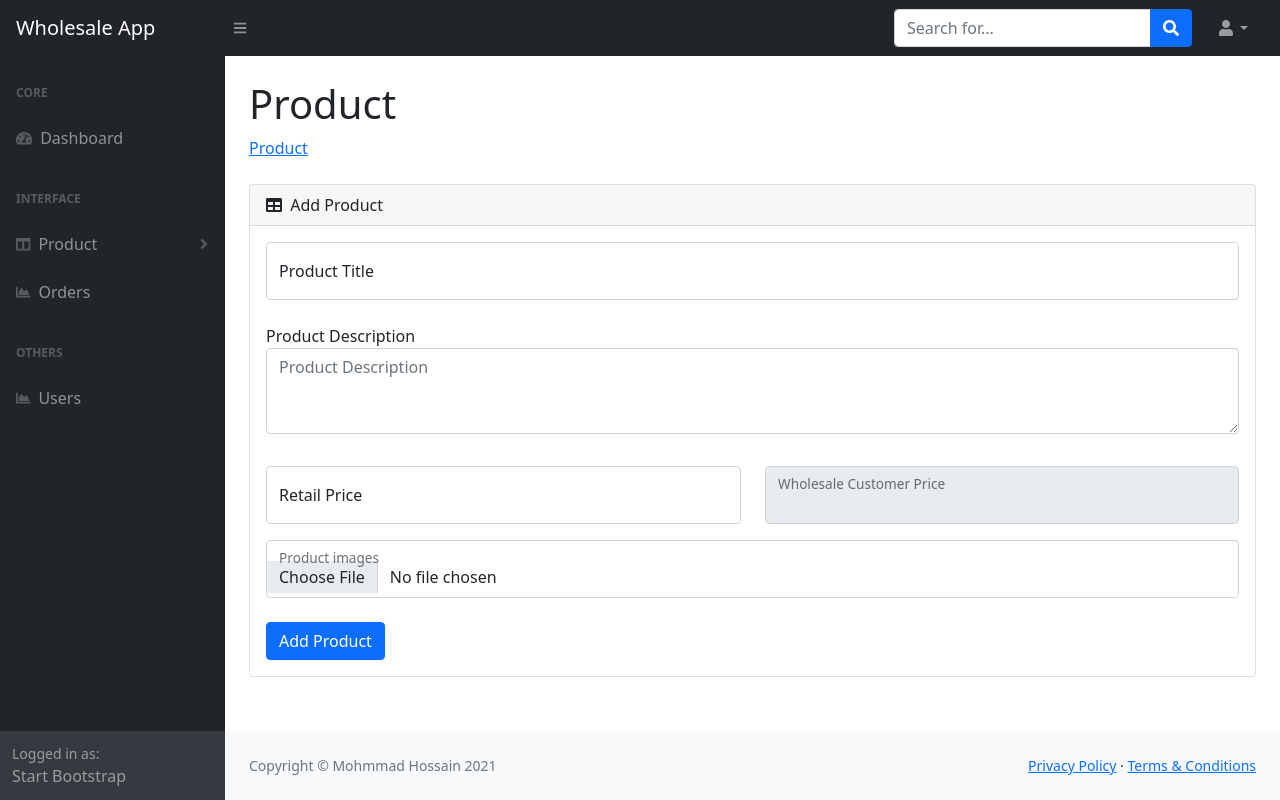
After one commit to hossaincse2/wholesale_app, a PHP site: page /add_product.php in a window 1280 px wide. The commit adds this page. Run offline with PHP 8.4, Linux system fonts and the light colour scheme; some libraries are stand-ins or nearby versions.

Commit message:
product page and menu added

```diff
--- /dev/null
+++ b/add_product.php
@@ -0,0 +1,56 @@
+   <?php include('part/header.php') ?>
+        <div id="layoutSidenav">
+          <?php include('part/sidebar.php') ?>
+            <div id="layoutSidenav_content">
+            <main>
+                    <div class="container-fluid px-4">
+                        <h1 class="mt-4">Product</h1>
+                        <ol class="breadcrumb mb-4">
+                            <li class="breadcrumb-item"><a href="index.html">Product</a></li>
+                        </ol>
+                        <div class="card mb-4">
+                            <div class="card-header">
+                                <i class="fas fa-table me-1"></i>
+                                Add Product
+                            </div>
+                            <div class="card-body">
+                                <form>
+                                            <div class="row mb-3">
+                                                <div class="col-md-12">
+                                                    <div class="form-floating mb-3 mb-md-0">
+                                                        <input class="form-control" id="product_title" type="text" placeholder="Product Title" />
+                                                        <label for="product_title">Product Title</label>
+                                                    </div>
+                                                </div>
+                                                <div class="col-md-12 mt-4 mb-3">
+                                                        <label for="product_description">Product Description</label>
+                                                        <textarea class="form-control" id="product_description" rows="3" placeholder="Product Description"></textarea>
+                                                </div>
+                                            </div>
+                                            <div class="row mb-3">
+                                                <div class="col-md-6">
+                                                    <div class="form-floating mb-3 mb-md-0">
+                                                        <input class="form-control" id="retail_price" type="text" placeholder="Retail Price" />
+                                                        <label for="retail_price">Retail Price</label>
+                                                    </div>
+                                                </div>
+                                                <div class="col-md-6">
+                                                    <div class="form-floating mb-3 mb-md-0">
+                                                        <input class="form-control" id="wholesale_price" type="text"  readonly />
+                                                        <label for="wholesale_price">Wholesale Customer Price</label>
+                                                    </div>
+                                                </div>
+                                            </div>
+                                            <div class="form-floating mb-3">
+                                                <input class="form-control" id="product_image" type="file" />
+                                                <label for="product_image">Product images</label>
+                                            </div>
+                                            <div class="mt-4 mb-0">
+                                                    <button class="btn btn-primary" type="submit">Add Product</button>
+                                            </div>
+                                        </form>
+                            </div>
+                        </div>
+                    </div>
+                </main>
+          <?php include('part/footer.php');  ?>
--- a/part/sidebar.php
+++ b/part/sidebar.php
@@ -3,61 +3,30 @@
     <div class="sb-sidenav-menu">
         <div class="nav">
             <div class="sb-sidenav-menu-heading">Core</div>
-            <a class="nav-link" href="index.html">
+            <a class="nav-link" href="dashboard.php">
                 <div class="sb-nav-link-icon"><i class="fas fa-tachometer-alt"></i></div>
                 Dashboard
             </a>
             <div class="sb-sidenav-menu-heading">Interface</div>
             <a class="nav-link collapsed" href="#" data-bs-toggle="collapse" data-bs-target="#collapseLayouts" aria-expanded="false" aria-controls="collapseLayouts">
                 <div class="sb-nav-link-icon"><i class="fas fa-columns"></i></div>
-                Layouts
+                Product
                 <div class="sb-sidenav-collapse-arrow"><i class="fas fa-angle-down"></i></div>
             </a>
             <div class="collapse" id="collapseLayouts" aria-labelledby="headingOne" data-bs-parent="#sidenavAccordion">
                 <nav class="sb-sidenav-menu-nested nav">
-                    <a class="nav-link" href="layout-static.html">Static Navigation</a>
-                    <a class="nav-link" href="layout-sidenav-light.html">Light Sidenav</a>
+                    <a class="nav-link" href="add_product.php">Add Product</a>
+                    <a class="nav-link" href="products.php">List Product</a>
                 </nav>
             </div>
-            <a class="nav-link collapsed" href="#" data-bs-toggle="collapse" data-bs-target="#collapsePages" aria-expanded="false" aria-controls="collapsePages">
-                <div class="sb-nav-link-icon"><i class="fas fa-book-open"></i></div>
-                Pages
-                <div class="sb-sidenav-collapse-arrow"><i class="fas fa-angle-down"></i></div>
+            <a class="nav-link" href="orders.php">
+                <div class="sb-nav-link-icon"><i class="fas fa-chart-area"></i></div>
+                Orders
             </a>
-            <div class="collapse" id="collapsePages" aria-labelledby="headingTwo" data-bs-parent="#sidenavAccordion">
-                <nav class="sb-sidenav-menu-nested nav accordion" id="sidenavAccordionPages">
-                    <a class="nav-link collapsed" href="#" data-bs-toggle="collapse" data-bs-target="#pagesCollapseAuth" aria-expanded="false" aria-controls="pagesCollapseAuth">
-                        Authentication
-                        <div class="sb-sidenav-collapse-arrow"><i class="fas fa-angle-down"></i></div>
-                    </a>
-                    <div class="collapse" id="pagesCollapseAuth" aria-labelledby="headingOne" data-bs-parent="#sidenavAccordionPages">
-                        <nav class="sb-sidenav-menu-nested nav">
-                            <a class="nav-link" href="login.html">Login</a>
-                            <a class="nav-link" href="register.html">Register</a>
-                            <a class="nav-link" href="password.html">Forgot Password</a>
-                        </nav>
-                    </div>
-                    <a class="nav-link collapsed" href="#" data-bs-toggle="collapse" data-bs-target="#pagesCollapseError" aria-expanded="false" aria-controls="pagesCollapseError">
-                        Error
-                        <div class="sb-sidenav-collapse-arrow"><i class="fas fa-angle-down"></i></div>
-                    </a>
-                    <div class="collapse" id="pagesCollapseError" aria-labelledby="headingOne" data-bs-parent="#sidenavAccordionPages">
-                        <nav class="sb-sidenav-menu-nested nav">
-                            <a class="nav-link" href="401.html">401 Page</a>
-                            <a class="nav-link" href="404.html">404 Page</a>
-                            <a class="nav-link" href="500.html">500 Page</a>
-                        </nav>
-                    </div>
-                </nav>
-            </div>
-            <div class="sb-sidenav-menu-heading">Addons</div>
-            <a class="nav-link" href="charts.html">
+            <div class="sb-sidenav-menu-heading">Others</div>
+            <a class="nav-link" href="users.php">
                 <div class="sb-nav-link-icon"><i class="fas fa-chart-area"></i></div>
-                Charts
-            </a>
-            <a class="nav-link" href="tables.html">
-                <div class="sb-nav-link-icon"><i class="fas fa-table"></i></div>
-                Tables
+                Users
             </a>
         </div>
     </div>
```
Also changed, not shown: users.php (added, +56 -0 lines), dashboard.php (renamed from index.php).
